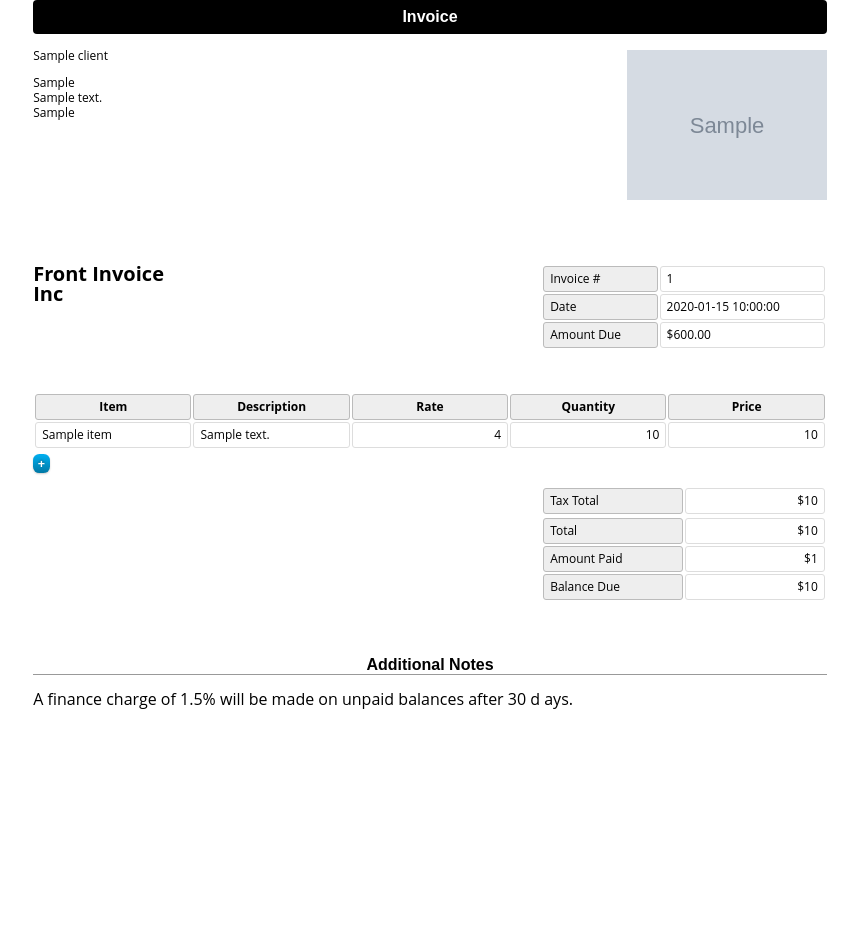
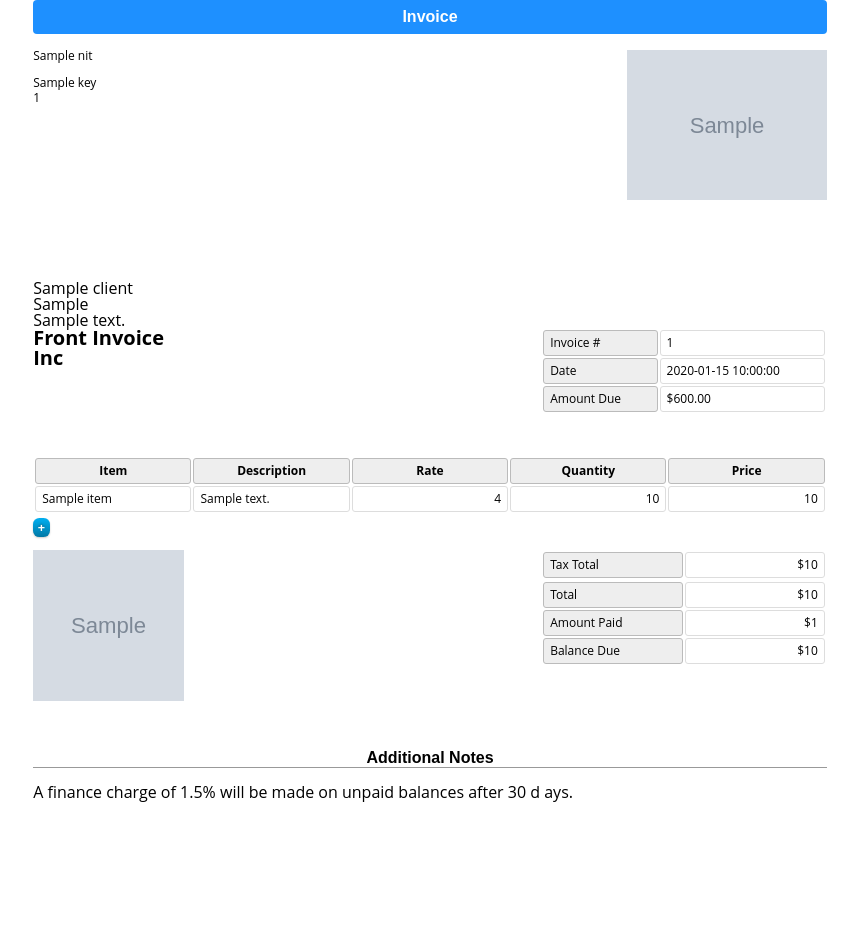
Before and after one commit to natchz/billing, a Python web app: template utils/templates/invoice.html in a window 1280 px wide. Shown: the top 941 px of the page, without its empty margins (210-1068 px from the left). Run offline with Jinja, Linux system fonts and the light colour scheme; the template is opened without the code that fills it: most values are stand-ins (such as "Sample title", 1, 10 or a date in 2020); grey boxes marked "Sample" are stand-in pictures.

Commit message:
qr_image added to pdf, balance and logo

```diff
--- a/security.py
+++ b/security.py
@@ -49,9 +49,9 @@ def CUFE(invoice_id):
 SELECT i.invoice_number,ia.invoice_item_subtotal,id.nit,
 case when cc.client_custom_fieldid = 3 and cc.client_custom_fieldvalue = ''
 then "01"
-when cc.client_custom_fieldid = 3 and cc.client_custom_fieldvalue = 5
+when cc.client_custom_fieldid = 3 and cc.client_custom_fieldvalue = 7
 then "01"
-when cc.client_custom_fieldid = 3 and cc.client_custom_fieldvalue = 6
+when cc.client_custom_fieldid = 3 and cc.client_custom_fieldvalue = 8
 then "02"
 end,cl.client_vat_id, "tec_key"
 FROM ip_invoices AS i, ip_clients AS cl, ip_invoice_amounts AS ia, ip_invoice_tax_rates it, issuerdata AS id,
--- a/utils/pdf_generator.py
+++ b/utils/pdf_generator.py
@@ -12,6 +12,10 @@ def loader(invoice,client,items,amounts,issuer):
     template_source = env.loader.get_source(env, temp_name)[0]
     parsed_content = env.parse(template_source)
     variables = meta.find_undeclared_variables(parsed_content)
-    temp_st = template.render(invoice=invoice,client=client,items=items,amounts=amounts[0], issuer=issuer) #qr_image='imagen')
+    print(issuer)
+    temp_st = template.render(invoice=invoice,client=client,
+                              items=items,amounts=amounts[0],
+                              issuer=issuer,logo=r"C:\Users\german\PycharmProjects\billing\logo.png",
+                              qr_image=r'C:\Users\german\PycharmProjects\billing\utils\qr\1e364b78a953e7b06254d040649969ab6eb68da9.png')
     pdfkit.from_string(temp_st, '{}.pdf'.format(invoice.invoice),configuration=config)
     #pdfkit.from_file(temp_st, 'out1_flsk.pdf')
--- a/utils/qr_generator.py
+++ b/utils/qr_generator.py
@@ -1,6 +1,9 @@
 import qrcode
 from db.model import *
 from security import CUFE
+import base64
+import requests
+
 
 def get_qr_data(invoice_id):
 
--- a/utils/templates/invoice.html
+++ b/utils/templates/invoice.html
@@ -6,7 +6,11 @@
     <link rel="license" href="http://www.opensource.org/licenses/mit-license/">
     <style type="text/css">
       /* reset */
+       #qr_image{
+       height: 4cm;
+       width: 4cm;
 
+       }
       *{
         border: 0;
         box-sizing: content-box;
@@ -58,7 +62,7 @@
       header { margin: 0 0 3em; }
       header:after { clear: both; content: ""; display: table; }
 
-      header h1 { background: #000; border-radius: 0.25em; color: #FFF; margin:                                                                                         0 0 1em; padding: 0.5em 0; }
+      header h1 { background: #1E90FF; border-radius: 0.25em; color: #FFF; margin:                                                                                         0 0 1em; padding: 0.5em 0; }
       header address { float: left; font-size: 75%; font-style: normal; line-hei                                                                                        ght: 1.25; margin: 0 1em 1em 0; }
       header address p { margin: 0 0 0.25em; }
       header span, header img { display: block; float: right; }
@@ -160,16 +164,22 @@
     <div id="wrapper">
       <header>
         <h1>Invoice</h1>
+
         <address >
-          <p>{{client.client_name}}</p>
-          <p><br>{{client.client_vat}}</p>
-          <p>{{client.client_address_1}}</p>
-          <p>{{client.client_city}}</p>
+          <p>     {{issuer.nit}}      </p>
+          <p><br>  {{issuer.key}}
+  </p>{{issuer.contract_number}}
+
         </address>
-  <span><img alt="" src="{{qr_image}}">
-
+  <span><img alt="" src="{{logo}}">
   </span>
       </header>
+      <pr>    <br></pr>
+      <pr>{{client.client_name}}         <br></pr>
+      <pr>{{client.client_vat}}          <br></pr>
+ <pr>{{client.client_address_1}} <br></pr>
+
+
       <article>
         <h1>Recipient</h1>
         <address >
@@ -211,11 +221,13 @@
               {% endfor %}
           </tbody>
         </table>
+        <span><img id="qr_image" alt="" src="{{qr_image}}">
+  </span>
         <a class="add">+</a>
         <table class="balance">
                <tr>
             <th><span >Tax Total</span></th>
-            <td><span data-prefix>$</span><span>{{amounts.invoice_tax_total}}</span></td>
+            <td><span data-prefix>$</span><span>{{amounts.invoice_item_tax_total}}</span></td>
           </tr>
           <tr>
           <tr>
```
Also changed, not shown: logo.png (added), utils/logo.png (added).
